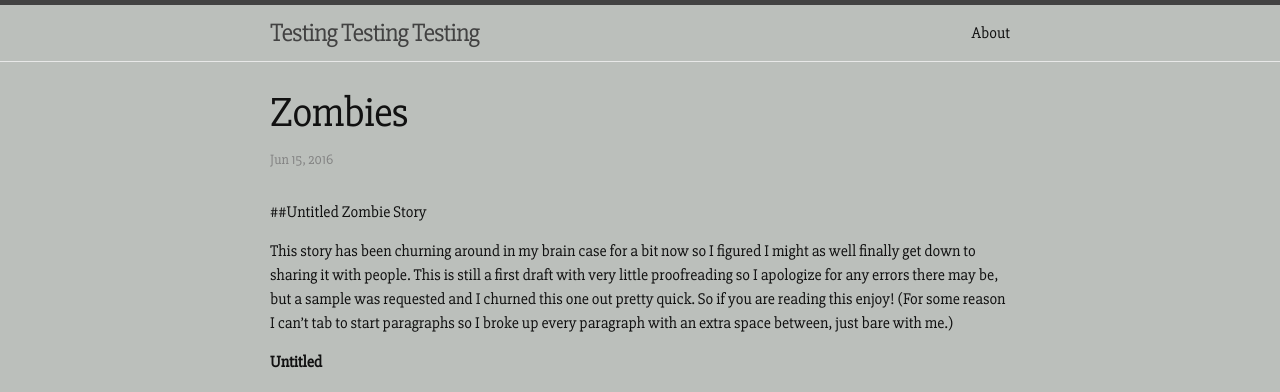
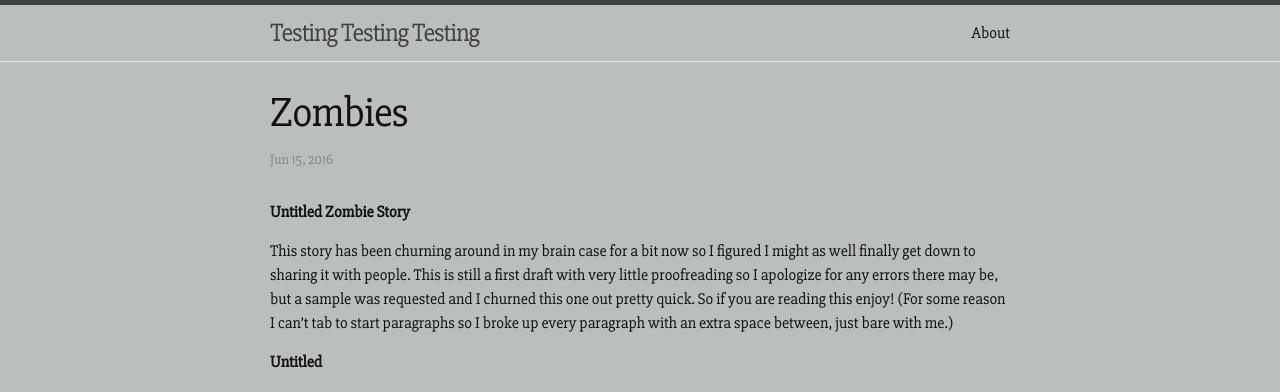
Before and after one commit to licebeam/Blog, a Jekyll site: the page built from _posts/2016-06-15-Zombies.md, in a window 1280 px wide and 900 px high. Shown: the top 392 px of the window. Built offline with Jekyll 4.4.1, drawn with Linux system fonts in a browser that asks for light colours.

```diff
--- a/_posts/2016-06-15-Zombies.md
+++ b/_posts/2016-06-15-Zombies.md
@@ -4,7 +4,7 @@ layout: post
 date: '2016-06-15 05:42:59 -0400'
 categories: jekyll update
 ---
-##Untitled Zombie Story
+**Untitled Zombie Story**
 
 This story has been churning around in my brain case for a bit now so I figured I might as well finally get down to sharing it with people. This is still a first draft with very little proofreading so I apologize for any errors there may be, but a sample was requested and I churned this one out pretty quick. So if you are reading this enjoy! (For some reason I can't tab to start paragraphs so I broke up every paragraph with an extra space between, just bare with me.)
 
```
